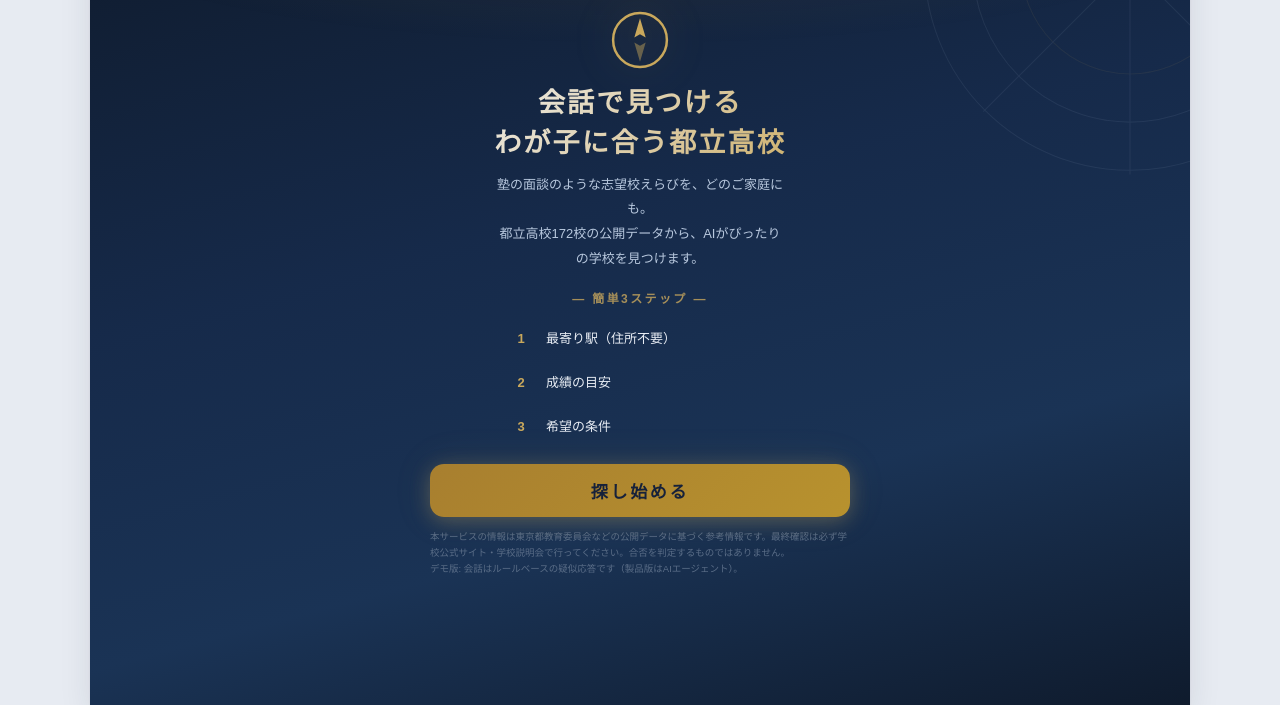
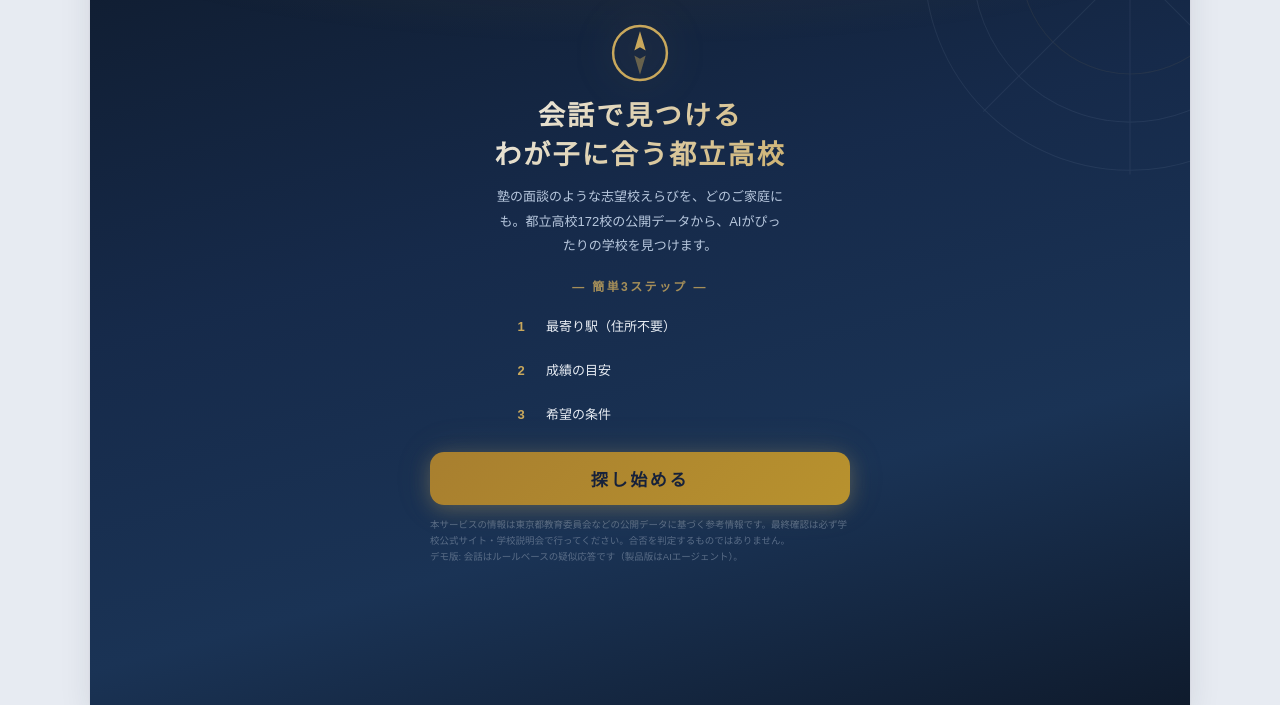
Before and after one commit to Nishi-Taiga/Course_Compass, a plain HTML site: page prototype/index.html in a window 1280 px wide. Shown: the part 95-800 px from the top of the page. Drawn offline with Linux system fonts and the light colour scheme.

Commit message:
fix: タグ文の改行除去

```diff
--- a/prototype/index.html
+++ b/prototype/index.html
@@ -373,7 +373,7 @@
         <path d="M29 50 L23.5 31.5 L29 34.6 L34.5 31.5 Z" fill="#C9A85C" opacity=".45"/>
       </svg>
       <h1 class="serif">会話で見つける<br>わが子に合う都立高校</h1>
-      <p class="tag">塾の面談のような志望校えらびを、どのご家庭にも。<br>都立高校172校の公開データから、AIがぴったりの学校を見つけます。</p>
+      <p class="tag">塾の面談のような志望校えらびを、どのご家庭にも。都立高校172校の公開データから、AIがぴったりの学校を見つけます。</p>
       <p class="subtitle">— 簡単3ステップ —</p>
       <div class="steps3">
         <div><span class="n">1</span>最寄り駅（住所不要）</div>
```
